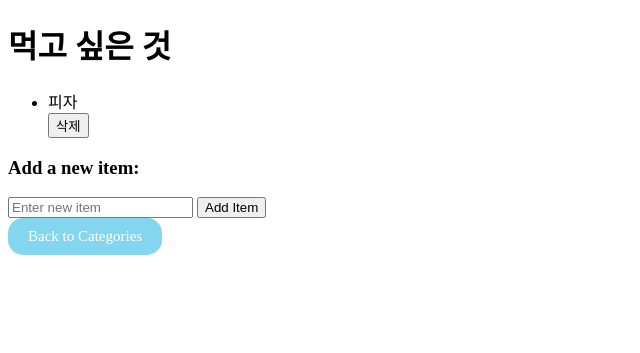
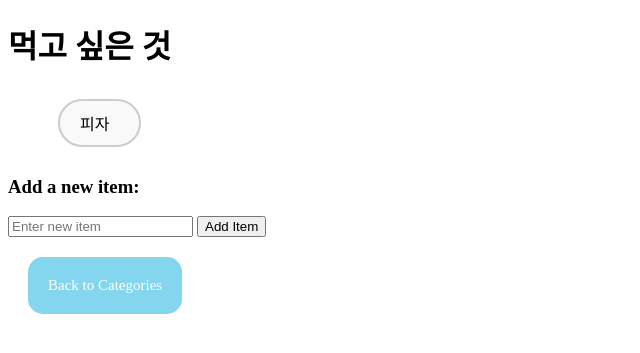
Before and after one commit to Mingguriguri/pang, a Django app: page /pang/show/1 in a window 1280 px wide. Shown: the top 353 px of the page, without its empty margins (0-640 px from the left). Run offline with Django 4.2, Linux system fonts and the light colour scheme; data comes from the database, SQL or seed files in the repository; both versions use the stored data as it was after the commit.

Commit message:
delete upgrade

```diff
--- a/capstone/pang/templates/pang/detail.html
+++ b/capstone/pang/templates/pang/detail.html
@@ -4,11 +4,12 @@
     <h1>{{ categories.name }}</h1>
     <ul>
         {% for item in categories.items.all %}
-            <li class="item" data-item-id="{{ item.id}}">{{ item.contents }}</li>
+            <div class="item-container" data-item-id="{{ item.id }}">
                 <form action="{% url 'delete_item' item.id %}" method="post" style="display: inline;">
                     {% csrf_token %}
-                <input type="submit" value="삭제">
+                    <div class="item">{{ item.contents }}</div>
                 </form>
+            </div>
         {% endfor %}
     </ul>
 
@@ -26,7 +27,8 @@
     <style>
         .button {
             display: inline-block;
-            padding: 10px 20px;
+            padding: 20px;
+            margin: 20px;
             font-size: 15px;
             cursor: pointer;
             text-align: center;
@@ -45,16 +47,45 @@
             box-shadow: 0 5px #666;
             transform: translateY(4px);
         }
+
+        .item-container {
+            display: inline-block;
+            padding: 10px 20px;
+            margin: 10px;
+            border: 2px solid #ccc;
+            border-radius: 50px;   /* 이것이 div를 동그랗게 만듭니다 */
+            background-color: #f9f9f9;
+        }
+
+        .item {
+            display: inline-block;
+            margin-right: 10px;
+        }
+
+        .delete-button {
+            display: inline-block;
+            cursor: pointer;
+            padding: 5px 10px;
+            border: none;
+            background-color: #ff4d4d;
+            color: #fff;
+            border-radius: 15px;
+        }
+
+        .delete-button:hover {
+            background-color: #cc0000;
+        }
+
     </style>
     <script>
-
-        document.querySelectorAll('.delete-button').forEach(function(button) {
-            button.addEventListener('click', function(event) {
+        document.querySelectorAll('.item-container').forEach(function(container) {
+            container.addEventListener('dblclick', function(event) {
                 event.preventDefault(); // 기본 폼 제출 동작을 중지합니다.
 
-                var form = event.target.closest('form'); // 가장 가까운 부모 form을 찾습니다.
+                var form = container.querySelector('form'); // item-container 내의 폼을 찾습니다.
                 var url = form.action; // form의 action URL을 가져옵니다.
 
+                if (confirm('Are you sure you want to delete this item?')) {
                     fetch(url, {
                         method: 'POST',
                         headers: {
@@ -67,10 +98,10 @@
                             alert('Error: ' + response.status); // 오류가 발생한 경우 알림을 보냅니다.
                         }
                     });
+                }
             });
         });
+    </script>
 
-
-    </script>
 </body>
 </html>
```
Also changed, not shown: capstone/db.sqlite3. Lines whose indentation alone changed are shown as unchanged.
